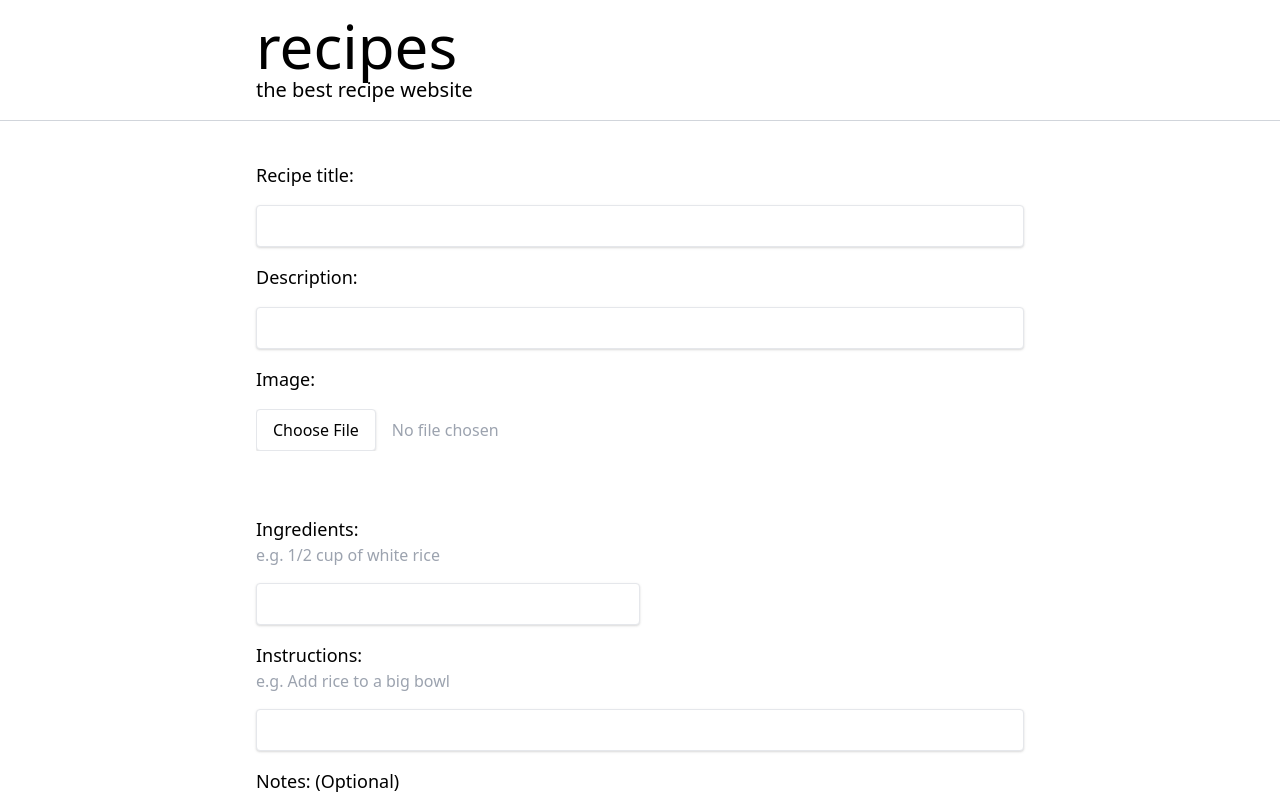
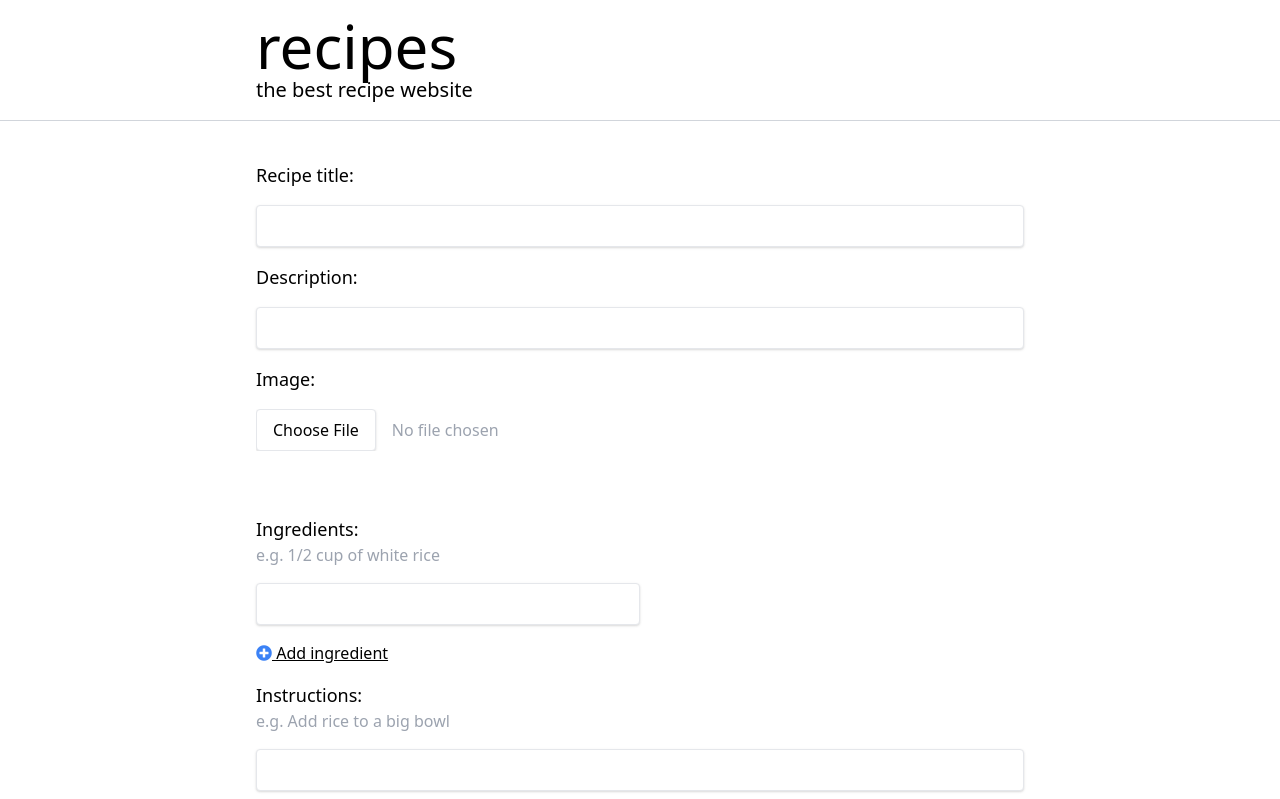
Before and after one commit to sebasmoles/recipes-web-app, a Vue app: page /add-recipe in a window 1280 px wide. Shown: the top 799 px of the page. Built offline with nearby package versions, Linux system fonts and the light colour scheme.

Commit message:
add ingredients functionality in recipeform

```diff
--- a/public/index.html
+++ b/public/index.html
@@ -4,6 +4,7 @@
     <meta charset="utf-8">
     <meta http-equiv="X-UA-Compatible" content="IE=edge">
     <meta name="viewport" content="width=device-width,initial-scale=1.0">
+    <link rel="stylesheet" href="https://cdnjs.cloudflare.com/ajax/libs/font-awesome/5.15.4/css/all.min.css" integrity="sha512-1ycn6IcaQQ40/MKBW2W4Rhis/DbILU74C1vSrLJxCq57o941Ym01SwNsOMqvEBFlcgUa6xLiPY/NS5R+E6ztJQ==" crossorigin="anonymous" referrerpolicy="no-referrer" />
     <link rel="icon" href="<%= BASE_URL %>favicon.ico">
     <title><%= htmlWebpackPlugin.options.title %></title>
   </head>
--- a/src/components/RecipeForm.vue
+++ b/src/components/RecipeForm.vue
@@ -19,7 +19,10 @@
             <div class="mb-4">
               <label class="block text-lg">Ingredients:</label>
               <label class="block text-gray-400">e.g. 1/2 cup of white rice</label>
-              <input class="block shadow border rounded mt-4 p-2 w-6/12 focus:bg-yellow-100" type="text">
+              <div v-for="(ingredient, index) in ingredients" :key="index">
+                 <input v-model="ingredient.value" class="shadow border rounded mt-4 mr-4 p-2 w-6/12 focus:bg-yellow-100" type="text"><button v-if="index > 0" @click="deleteIngredient(index)" type="button"><i class="fas fa-minus-circle text-red-500"></i></button>
+              </div>
+              <button @click="addIngredient" class="mt-4 underline hover:text-blue-500" type="button"><i class="fas fa-plus-circle text-blue-500"></i> Add ingredient</button>
             </div>
 
             <div class="mb-4">
@@ -41,7 +44,26 @@
 
 <script>
   export default {
-    name: "RecipeForm"
+    name: "RecipeForm",
+    data() {
+      return {
+        ingredients: [{ value: '' }]
+      }
+    },
+    methods: {
+      addIngredient() {
+        let oneIsEmpty = this.ingredients.find(element => element.value === '')
+
+        if(oneIsEmpty) {
+          alert('Please type an ingredient. No empty spaces allowed');
+        } else {
+          this.ingredients.push({ value: '' });
+        }
+      },
+      deleteIngredient(index) {
+        this.ingredients.splice(index, 1);
+      }
+    }
   };
 </script>
 
```
